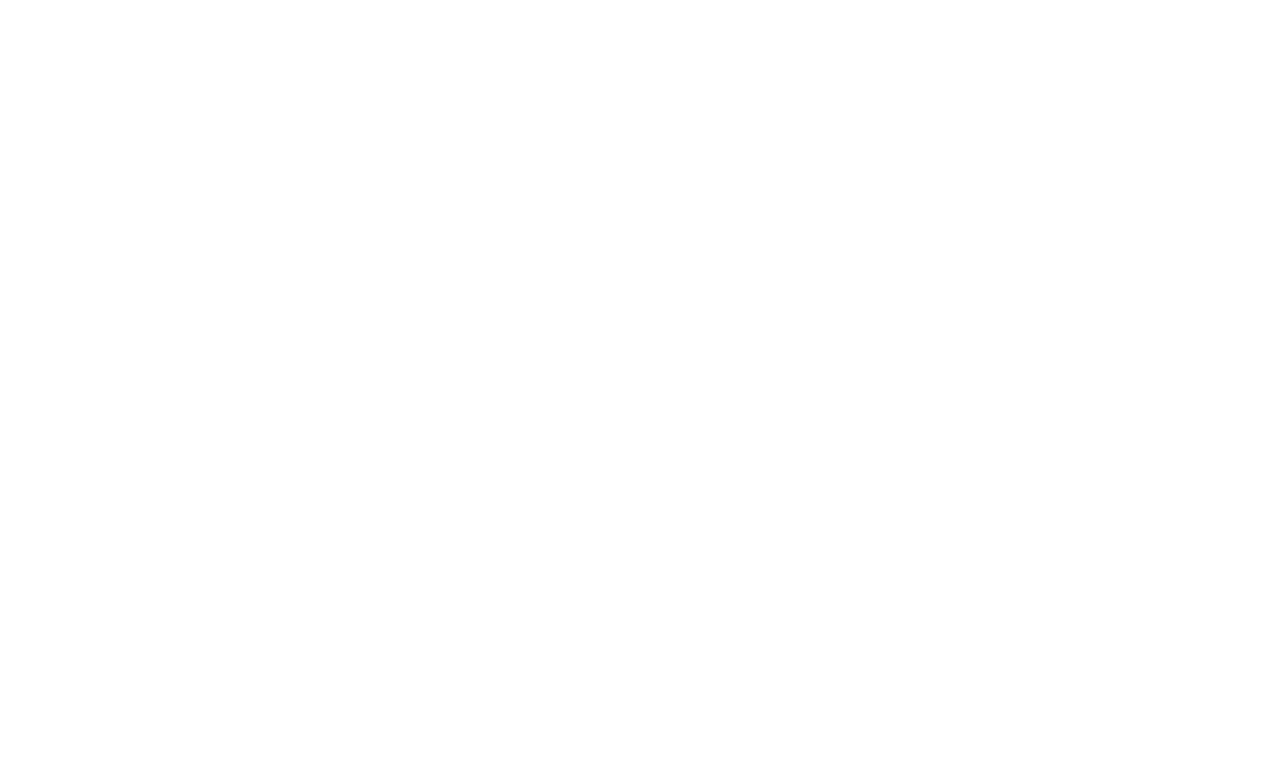
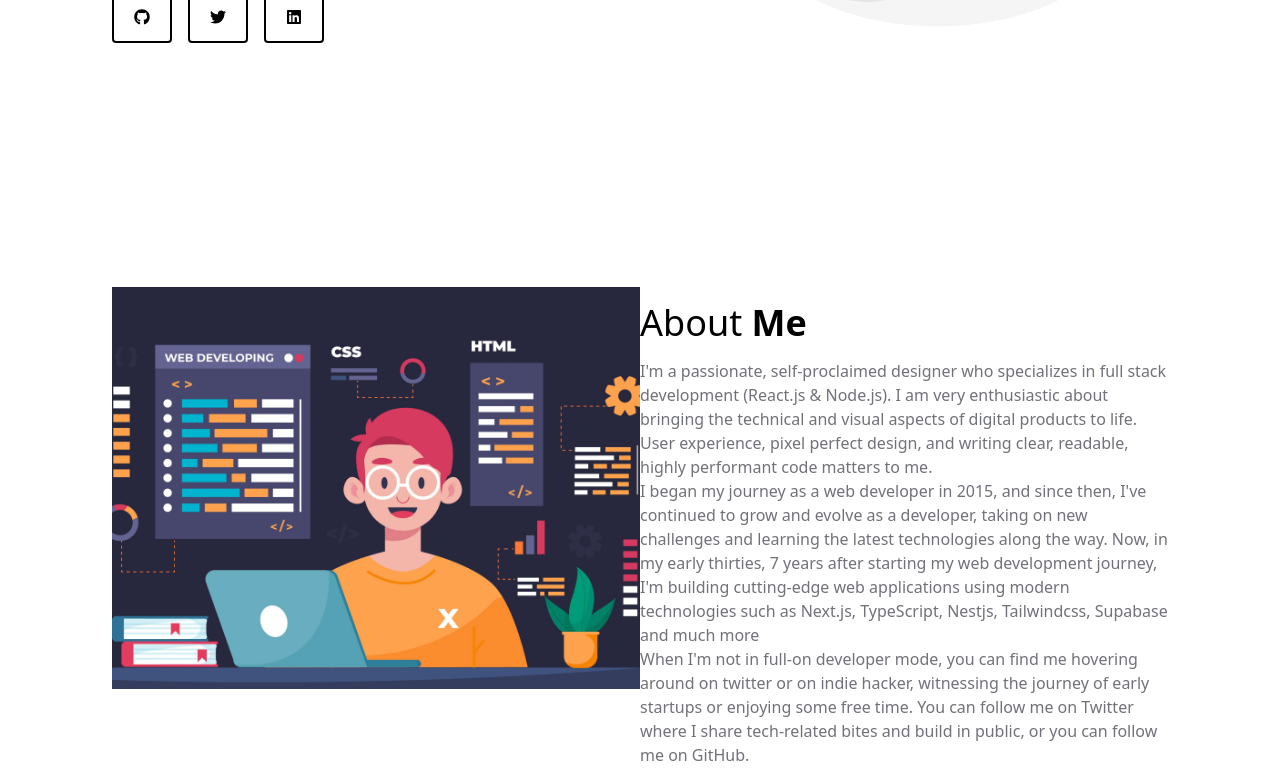
Before and after one commit to sid21-1/portfolio-webiste, a React (Vite) app: page / in a window 1280 px wide. Shown: the part 657-1440 px from the top of the page. Before the commit the page ends 800 px from the top, so only its background shows below. Built offline with nearby package versions, Linux system fonts and the light colour scheme.

Commit message:
made my about section and some extra changes done

```diff
--- a/src/App.jsx
+++ b/src/App.jsx
@@ -1,12 +1,16 @@
 import { useState } from "react";
 import Navbar from "./components/Navbar";
 import LandingPage from "./components/LandingPage";
+import Skills from "./components/Skills";
+import About from "./components/About";
 
 function App() {
   return (
     <>
       <Navbar />
       <LandingPage/>
+      {/* <Skills/> */}
+      <About/>
     </>
   );
 }
--- /dev/null
+++ b/src/components/About.jsx
@@ -0,0 +1,43 @@
+import React from "react";
+import AboutUS from "../assets/AboutUS.png";
+const About = () => {
+  return (
+    <>
+      <div className="px-8 py-4 md:px-28  flex flex-col md:flex-row mt-8 w-full">
+        <div className="order-1 md:order-2 md:w-1/2 ">
+          <img src={AboutUS} alt="" />
+        </div>
+        <div className="order-3 text-[#71717A] text-[1rem] md:w-1/2 ">
+        <h1 className="order-2 md:order-1 text-4xl my-4 font-normal  text-black">
+          About <span className="font-semibold"> Me</span>
+        </h1>
+          <p>
+            I'm a passionate, self-proclaimed designer who specializes in full
+            stack development (React.js & Node.js). I am very enthusiastic about
+            bringing the technical and visual aspects of digital products to
+            life. User experience, pixel perfect design, and writing clear,
+            readable, highly performant code matters to me.
+          </p>
+          <p>
+            I began my journey as a web developer in 2015, and since then, I've
+            continued to grow and evolve as a developer, taking on new
+            challenges and learning the latest technologies along the way. Now,
+            in my early thirties, 7 years after starting my web development
+            journey, I'm building cutting-edge web applications using modern
+            technologies such as Next.js, TypeScript, Nestjs, Tailwindcss,
+            Supabase and much more
+          </p>
+          <p>
+            When I'm not in full-on developer mode, you can find me hovering
+            around on twitter or on indie hacker, witnessing the journey of
+            early startups or enjoying some free time. You can follow me on
+            Twitter where I share tech-related bites and build in public, or you
+            can follow me on GitHub.
+          </p>
+        </div>
+      </div>
+    </>
+  );
+};
+
+export default About;
--- a/src/components/LandingPage.jsx
+++ b/src/components/LandingPage.jsx
@@ -20,7 +20,7 @@ const LandingPage = () => {
 
   return (
     <>
-      <div className="w-full h-auto mt-20 md:mt-24 md:px-28 flex flex-col md:flex-row md:justify-between items-center ">
+      <div className="w-full h-auto md:h-screen mt-20 md:mt-24 md:px-28 flex flex-col md:flex-row md:justify-between items-center mb-8 md:mb-1">
         <div className=" text-div  w-full md:w-3/5 px-8 md:px-0 order-2 md:order-1 ">
           <h1 className="text-[1.3rem] md:text-5xl md:my-7 my-1">
             Hello I'am <span className="font-bold">Siddhanth Gupta</span>
@@ -42,7 +42,7 @@ const LandingPage = () => {
         <div className="w-full md:w-2/5  order-1 md:order-2 flex justify-center items-center m-8">
           <img src={coder} alt="" />
         </div>
-        <div className="order-3 text-lg px-8 mt-7 md:hidden">
+        <div className="order-3 text-lg px-8 mt-7 md:hidden text-[#71717A]">
           <p>
             Lorem ipsum dolor sit amet consectetur adipisicing elit. Reiciendis
             sequi impedit adipisci inventore, architecto ullam. Consectetur
--- /dev/null
+++ b/src/components/Skills.jsx
@@ -0,0 +1,36 @@
+import React from "react";
+import { FaCss3Alt } from "react-icons/fa";
+import { FaHtml5 } from "react-icons/fa";
+import { IoLogoJavascript } from "react-icons/io5";
+import { FaReact } from "react-icons/fa";
+import { SiTailwindcss } from "react-icons/si";
+import { FaGitAlt } from "react-icons/fa";
+import SkillsBtn from "./SkillsBtn";
+const Skills = () => {
+  const skillIcons = [
+    { icon: <FaHtml5 />, text: "HTML" },
+    { icon: <FaCss3Alt />, text: "CSS" },
+    { icon: <IoLogoJavascript />, text: "Javascript" },
+    { icon: <FaReact />, text: "React" },
+    { icon: <SiTailwindcss />, text: "Tailwind" },
+    { icon: <FaGitAlt />, text: "Git" },
+  ];
+
+  return (
+    <div className="w-full  bg-[#303036]">
+      <h1 className="text-center text-4xl py-8 font-semibold text-white ">
+        {" "}
+        My <span className="font-bold">Skills</span>
+      </h1>
+      <div className="grid grid-cols-2 md:grid-cols-3 m-0 p-0">
+        {skillIcons.map(({ icon, text }, index) => (
+          <div key={index} className="flex justify-center">
+            <SkillsBtn icon={icon}>{text}</SkillsBtn>
+          </div>
+        ))}
+      </div>
+    </div>
+  );
+};
+
+export default Skills;
--- /dev/null
+++ b/src/components/SkillsBtn.jsx
@@ -0,0 +1,12 @@
+import React from "react";
+
+const SkillsBtn = ({ icon, children }) => {
+  return (
+    <div className=" bg-white w-28 h-28 text-black border-black border-2 flex flex-col justify-center items-center text-center">
+      {React.cloneElement(icon, { className: "text-5xl" })}
+      <span className=" text-center">{children}</span>
+    </div>
+  );
+};
+
+export default SkillsBtn;
```
Also changed, not shown: src/assets/AboutUS.png (added), src/assets/AboutUS.svg (added).
